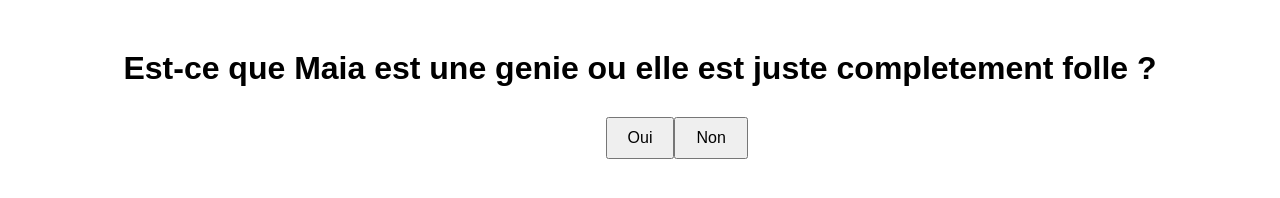
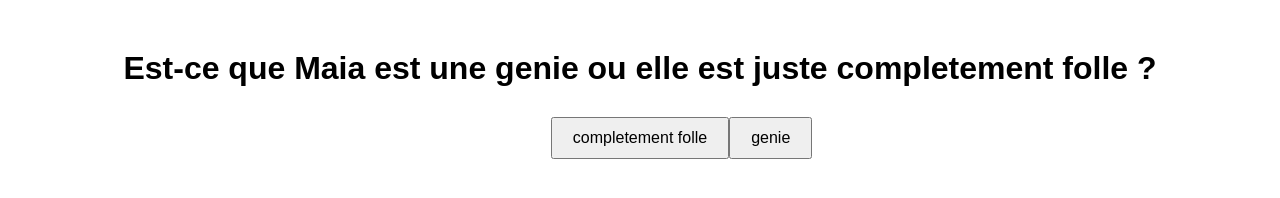
Before and after one commit to yanisywd/yanisywd.github.io, a plain HTML site: page index.html in a window 1280 px wide. Drawn offline with Linux system fonts and the light colour scheme.

Commit message:
Update index.html

```diff
--- a/index.html
+++ b/index.html
@@ -28,8 +28,8 @@
 
 <h1> Est-ce que Maia est une genie ou elle est juste completement folle ?</h1>
 
-<button id="oui">Oui</button>
-<button id="non">Non</button>
+<button id="oui">completement folle</button>
+<button id="non">genie</button>
 
 <p id="result" style="margin-top: 30px; font-size: 20px;"></p>
 
```
